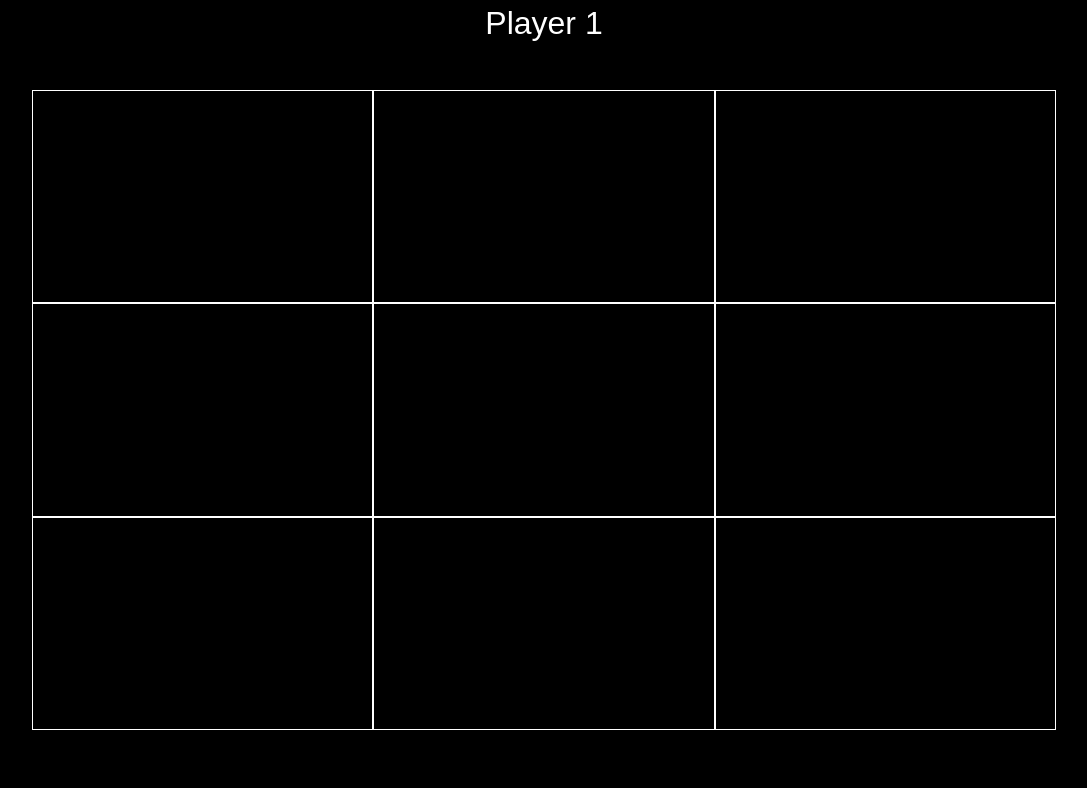
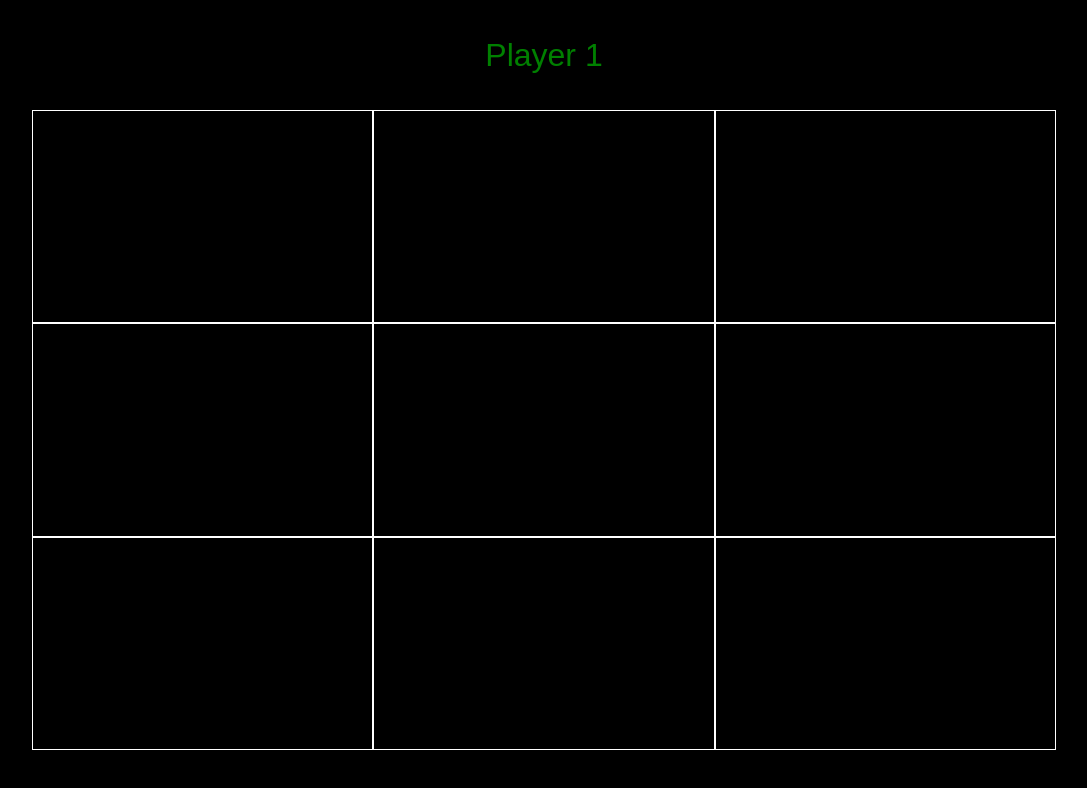
Before and after one commit to ValentinViennot/TEST_ReactJS_TicTacToe, a React (Create React App) app: page / in a window 1280 px wide. Shown: the top 788 px of the page, without its empty margins (96-1183 px from the left). Built offline with nearby package versions, Linux system fonts and the light colour scheme; the HTML template or start-up script is replaced by a standard one.

Commit message:
Separate components

```diff
--- a/src/App.css
+++ b/src/App.css
@@ -10,21 +10,3 @@ html, body, #root {
   width: 100%;
   background-color: black;
 }
-
-header {
-  color: white;
-  padding: 5px;
-  text-align: center;
-  font-size: 2em;
-  height: 10%;
-}
-
-.grid {
-  height: 80%;
-  width: 80%;
-  min-height: 500px;
-  min-width: 500px;
-  display: grid;
-  grid-template-columns: auto auto auto;
-  margin: 0 10%;
-}
--- a/src/App.tsx
+++ b/src/App.tsx
@@ -1,83 +1,45 @@
 import * as React from 'react';
 import './App.css';
-import { State } from './types';
-import Box from './Box';
+import Grid from './components/Grid';
+import Header from './components/Header';
 
 interface IState {
-  grid: State[];
   player: number;
+  won: boolean;
 }
 
-const players: State[] = [State.TAC, State.TOE];
-
+// TODO: Add reset button
 class App extends React.Component<{}, IState> {
 
   public state: IState = {
-    grid: Array(9).fill(State.TIC),
     player: 0,
+    won: false
   }
 
   constructor(props: {}) {
     super(props);
-    this.changeState = this.changeState.bind(this);
+    this.handlePlayerChange = this.handlePlayerChange.bind(this);
+    this.onWin = this.onWin.bind(this);
   }
 
   public render() {
     return (
       <>
-        {this.renderHeader()}
-        <div className="grid">
-          {this.renderGameGrid()}
-        </div>
+        <Header player={this.state.player} won={this.state.won} />
+        <Grid onWin={this.onWin} onPlayerChange={this.handlePlayerChange} sideSize={3} />
       </>
     );
   }
 
-  private renderHeader() {
-    const ww = this.whoWon();
-    return ww < 0 ? (
-      <header>
-        Player {this.state.player + 1}
-      </header>
-    ) : (
-        <header>
-          <b>Player {ww + 1} won!</b>
-        </header>
-      );
+  private handlePlayerChange(player: number) {
+    this.setState({ player });
   }
 
-  private renderGameGrid() {
-    return this.state.grid.map(
-      (state, index) => (<Box key={index} index={index} state={state} onChangeState={this.changeState} />)
-    );
-  }
-
-  private whoWon(): number {
-    const grid = this.state.grid;
-    for (let i = 0; i < 3; ++i) {
-      // rows
-      if (grid[i * 3] === grid[i * 3 + 1] && grid[i * 3] === grid[i * 3 + 2]) {
-        return players.indexOf(grid[i * 3]);
-      }
-      // columns
-      if (grid[i] === grid[i + 3] && grid[i] === grid[i + 6]) {
-        return players.indexOf(grid[i]);
-      }
-    }
-    // diags
-    if ((grid[0] === grid[4] && grid[4] === grid[8]) || (grid[2] === grid[4] && grid[4] === grid[6])) {
-      return players.indexOf(grid[4]);
-    }
-    return -1;
-  }
-
-  private changeState(index: number) {
-    const grid = this.state.grid;
-    if (grid[index] === State.TIC) {
-      grid[index] = players[this.state.player];
-      this.setState({ grid, player: 1 - this.state.player });
-    }
-    return null;
+  private onWin(player: number) {
+    this.setState({
+      won: true,
+      player
+    });
   }
 
 }
--- /dev/null
+++ b/src/commons/utils.ts
@@ -0,0 +1,26 @@
+import { State } from './types';
+
+const players: State[] = [State.TAC, State.TOE];
+
+export const getClassNameFromState = (state: State): string => {
+    switch (state) {
+        case State.TIC:
+            return "tic";
+        case State.TAC:
+            return "tac";
+        default:
+            return "toe";
+    }
+}
+
+export const getClassNameFromPlayer = (player: number): string => {
+    return getClassNameFromState(getStateFromPlayer(player));
+}
+
+export const getPlayerFromState = (state: State): number => {
+    return players.indexOf(state);
+}
+
+export const getStateFromPlayer = (player: number): State => {
+    return players[player];
+}
--- a/src/Box.css
+++ b/src/components/Box.css
@@ -3,10 +3,10 @@
     border: 1px solid white;
 }
 
-.tac {
+.case.tac {
     background-color: green;
 }
 
-.toe {
+.case.toe {
     background-color: yellow;
 }
--- a/src/Box.tsx
+++ b/src/components/Box.tsx
@@ -1,6 +1,7 @@
 import * as React from 'react';
 import './Box.css';
-import { State } from './types';
+import { State } from '../commons/types';
+import { getClassNameFromState } from '../commons/utils';
 
 interface IProps {
     index: number;
@@ -17,7 +18,7 @@ class Box extends React.Component<IProps, {}> {
 
     public render() {
         return (
-            <div onClick={this.handleChangeState} className={"case " + this.getClassName(this.props.state)} />
+            <div onClick={this.handleChangeState} className={"case " + getClassNameFromState(this.props.state)} />
         );
     }
 
@@ -25,17 +26,6 @@ class Box extends React.Component<IProps, {}> {
         this.props.onChangeState(this.props.index);
     }
 
-    private getClassName(state: State) {
-        switch (state) {
-            case State.TIC:
-                return "tic";
-            case State.TAC:
-                return "tac";
-            default:
-                return "toe";
-        }
-    }
-
 }
 
 export default Box;
--- /dev/null
+++ b/src/components/Grid.css
@@ -0,0 +1,9 @@
+.grid {
+    height: 80%;
+    width: 80%;
+    min-height: 500px;
+    min-width: 500px;
+    display: grid;
+    grid-template-columns: auto auto auto;
+    margin: 0 10%;
+  }
--- /dev/null
+++ b/src/components/Grid.tsx
@@ -0,0 +1,94 @@
+import * as React from 'react';
+import './Grid.css';
+import { State } from '../commons/types';
+import Box from './Box';
+import { getPlayerFromState, getStateFromPlayer } from '../commons/utils';
+
+interface IState {
+    grid: State[];
+    player: number;
+    won: boolean;
+}
+
+interface IProps {
+    sideSize: number;
+    onPlayerChange: (player: number) => void;
+    onWin: (player: number) => void;
+}
+
+class Grid extends React.Component<IProps, IState> {
+
+    public state: IState = {
+        // fill in the grid with empty boxes
+        grid: Array(Math.pow(this.props.sideSize, 2)).fill(State.TIC),
+        // first player is the 0
+        player: 0,
+        won: false,
+    }
+
+    constructor(props: IProps) {
+        super(props);
+        this.changeState = this.changeState.bind(this);
+        // pass the first player information to the App container
+        this.props.onPlayerChange(this.state.player);
+    }
+
+    public render() {
+        return (
+            <div className="grid">
+                {this.renderGameGrid()}
+            </div>
+        );
+    }
+
+    private renderGameGrid() {
+        return this.state.grid.map(
+            (state, index) => (<Box key={index} index={index} state={state} onChangeState={this.changeState} />)
+        );
+    }
+
+    private whoWon(): number {
+        const grid = this.state.grid;
+        for (let i = 0; i < 3; ++i) {
+            // rows
+            if (grid[i * 3] === grid[i * 3 + 1] && grid[i * 3] === grid[i * 3 + 2]) {
+                return getPlayerFromState(grid[i * 3]);
+            }
+            // columns
+            if (grid[i] === grid[i + 3] && grid[i] === grid[i + 6]) {
+                return getPlayerFromState(grid[i]);
+            }
+        }
+        // diags
+        if ((grid[0] === grid[4] && grid[4] === grid[8]) || (grid[2] === grid[4] && grid[4] === grid[6])) {
+            return getPlayerFromState(grid[4]);
+        }
+        return -1;
+    }
+
+    private changeState(index: number): void {
+        const grid = this.state.grid;
+        // Allow the move only if not already won and if the box has not already been checked
+        if (!this.state.won && grid[index] === State.TIC) {
+            // Fill the box with the player state
+            grid[index] = getStateFromPlayer(this.state.player);
+            // Find next player
+            const player: number = 1 - this.state.player;
+            // Refresh new grid and player
+            this.setState({ grid, player });
+            // Notify subscribers of player change
+            this.props.onPlayerChange(player);
+            // Check if the game is won
+            const ww: number = this.whoWon();
+            const won: boolean = ww >= 0;
+            if (won) {
+                // update state and notify subscribers
+                this.setState({ won });
+                this.props.onWin(ww);
+            }
+        }
+    }
+
+}
+
+export default Grid;
--- /dev/null
+++ b/src/components/Header.css
@@ -0,0 +1,19 @@
+.header {
+    color: white;
+    padding: 5px;
+    text-align: center;
+    font-size: 2em;
+    line-height: 100px;
+}
+
+.header.tac {
+    color: green;
+}
+
+.header.toe {
+    color: yellow;
+}
+
+.header.won {
+    font-weight: bold;
+}
--- /dev/null
+++ b/src/components/Header.tsx
@@ -0,0 +1,16 @@
+import * as React from 'react';
+import './Header.css';
+import { getClassNameFromPlayer } from 'src/commons/utils';
+
+interface IProps {
+    player: number;
+    won: boolean;
+}
+
+const Header: React.SFC<IProps> = (props: IProps) => (
+    <div className={"header " + getClassNameFromPlayer(props.player) + (props.won ? " won" : "")} >
+        {props.won ? "Player " + (props.player + 1) + " won!" : "Player " + (props.player + 1)}
+    </div>
+);
+
+export default Header;
```
Also changed, not shown: src/commons/types.ts (renamed from src/types.ts), 1 other file (tests, documents, lock files or other folders).
